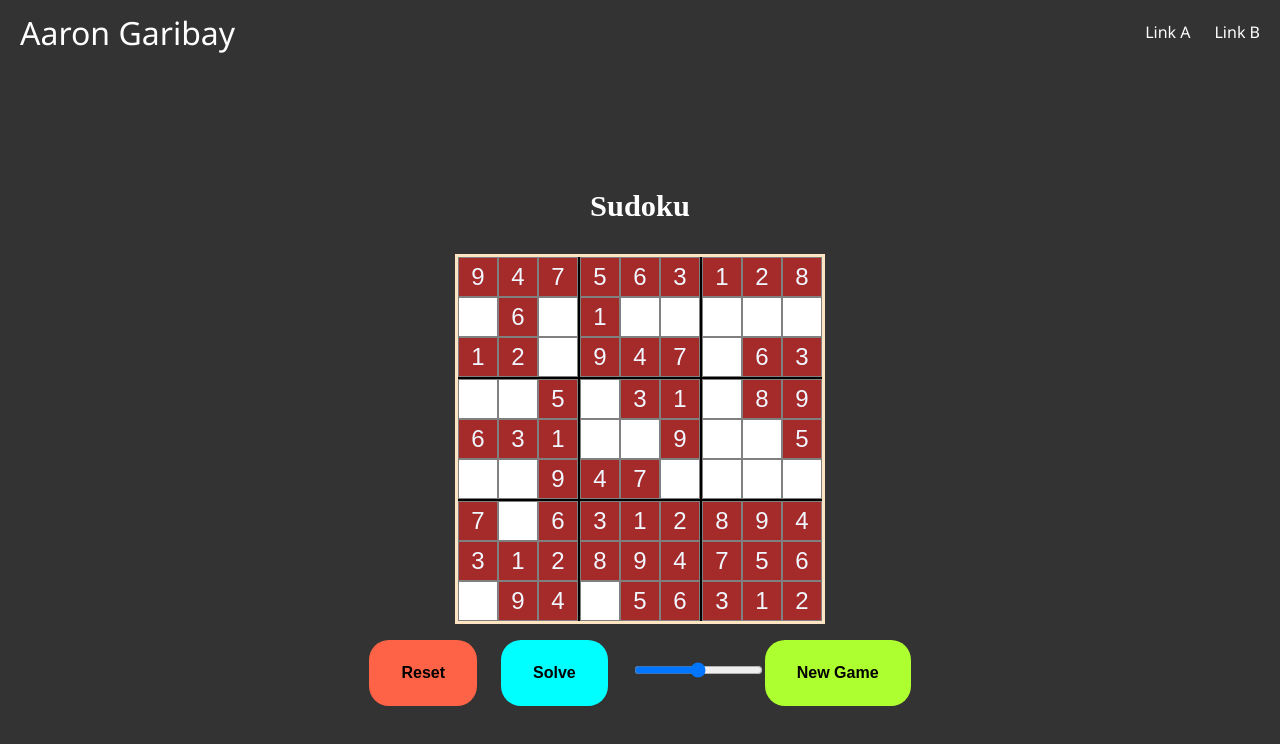
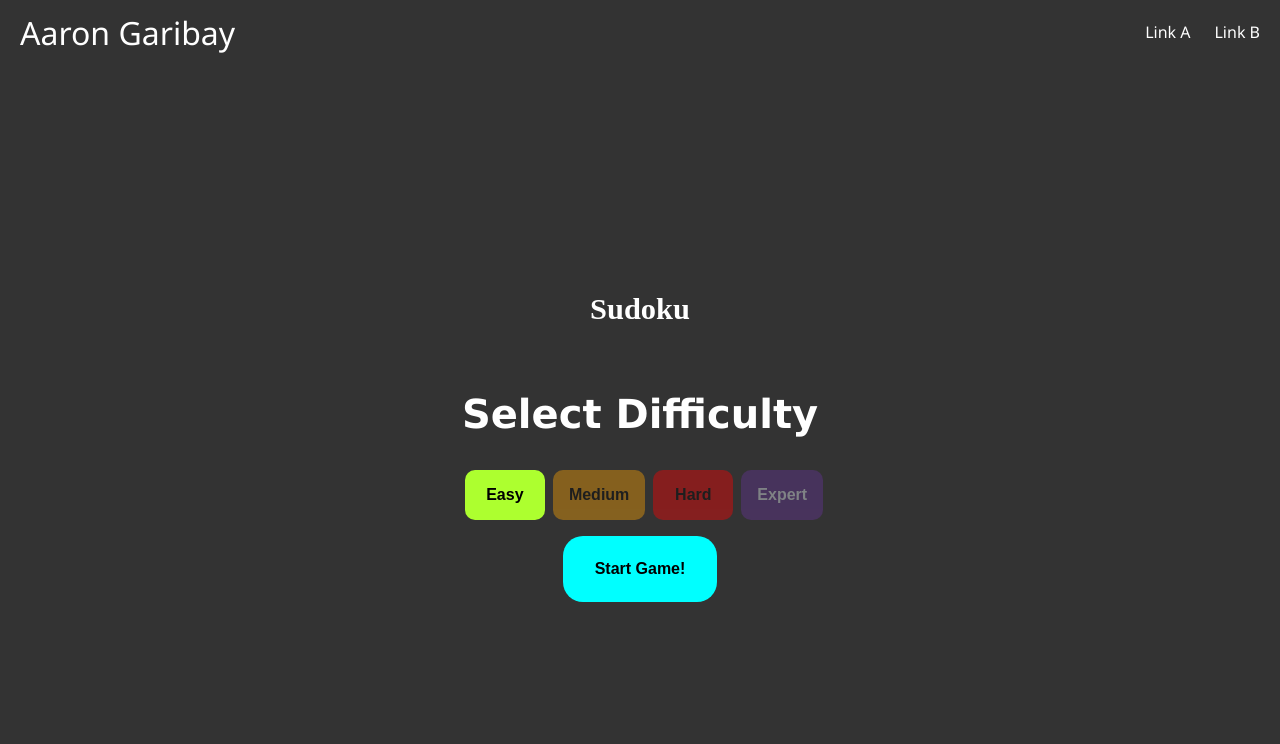
Before and after one commit to aHardReset/sudoku-game-ts, a React (Vite) app: page / in a window 1280 px wide. Shown: the top 744 px of the page. Built offline with nearby package versions, Linux system fonts and the light colour scheme.

Commit message:
difficulty added

```diff
--- a/src/Sudoku.tsx
+++ b/src/Sudoku.tsx
@@ -1,31 +1,51 @@
 import './styles/sudoku.css'
-import React, { useState, useRef } from 'react'
+import React, { useState, useRef, useEffect, ReactElement } from 'react'
 import {
   generateNewBoard,
   isValid,
   emptyCellIdentifier,
   solve,
   isASolvedBoard,
-  isABlockedCell
+  isABlockedCell,
+  getDummyBoard
 } from './engines/sudokuEngine'
 
 import type { Step } from './engines/sudokuEngine'
 
 const minAnimationSpeed = 1000
 const maxAnimationSpeed = 50
-const initBoard = generateNewBoard()
+
+type SolveResults ={
+  wasSolvedAutomatically: boolean,
+  seconds: number,
+  difficulty: number,
+  endBoard: number[][],
+  initBoard: number[][],
+}
+
+type StateMachine = {
+  current: string,
+  previous?: string,
+}
+
 function Sudoku () {
-  const [currentBoard, setCurrentBoard] = useState(getDeepCopy(initBoard))
+  const [currentBoard, setCurrentBoard] = useState(getObjectCopy(generateNewBoard()))
+  const [solveAutomaticallyRequest, setSolveAutomaticallyRequest] = useState(false)
+  const [stateMachine, setStateMachine] = useState<StateMachine>({ current: 'loading' })
   const animationSpeed = useRef(maxAnimationSpeed + Math.round((minAnimationSpeed - maxAnimationSpeed) / 2))
-  const [solveAutomaticallyRequest, setSolveAutomaticallyRequest] = useState(false)
+  const [solveResults, setSolveResults] = useState<SolveResults>({ wasSolvedAutomatically: false, seconds: 0, endBoard: [[]], initBoard: getObjectCopy(currentBoard), difficulty: 0 })
 
-  function getDeepCopy (arr: number[][]) {
+  useEffect(() => {
+    setStateMachine({ current: 'configuration', previous: 'loading' })
+  }, [])
+
+  function getObjectCopy (arr: object) {
     return JSON.parse(JSON.stringify(arr))
   }
 
   function cellInputChange (e: React.ChangeEvent<HTMLInputElement>, row: number, col: number) {
     const val = parseInt(e.target.value) || emptyCellIdentifier
-    const grid = getDeepCopy(currentBoard)
+    const grid = getObjectCopy(currentBoard)
 
     const isValidValue = (val: number) => {
       return val === -1 || (val >= 1 && val <= 9)
@@ -39,11 +59,11 @@ function Sudoku () {
 
   function getClassCell (row: number, col: number): string {
     let classes = 'cell-input'
-    if (isABlockedCell(initBoard, row, col)) {
+    if (isABlockedCell(solveResults.initBoard, row, col)) {
       classes += ' cell-blocked'
     } else if (
       currentBoard[row][col] !== emptyCellIdentifier &&
-      !isValid(getDeepCopy(currentBoard), currentBoard[row][col], row, col)
+      !isValid(getObjectCopy(currentBoard), currentBoard[row][col], row, col)
     ) {
       classes += ' cell-not-valid'
     } else if (isASolvedBoard(currentBoard)) {
@@ -56,7 +76,7 @@ function Sudoku () {
   }
 
   function resetBoard () {
-    setCurrentBoard(getDeepCopy(initBoard))
+    setCurrentBoard(getObjectCopy(solveResults.initBoard))
   }
 
   function sleep (ms: number) {
@@ -65,13 +85,13 @@ function Sudoku () {
 
   function * sudokuBacktracingSteps (steps: Step[]) {
     let currentStep = steps.shift()
-    const stepsBoard = getDeepCopy(initBoard)
+    const stepsBoard = getObjectCopy(solveResults.initBoard)
     while (currentStep !== undefined) {
       const row: number = currentStep.row
       const col: number = currentStep.col
       const val: number = currentStep.val
       stepsBoard[row][col] = val
-      setCurrentBoard(getDeepCopy(stepsBoard))
+      setCurrentBoard(getObjectCopy(stepsBoard))
       yield
       currentStep = steps.shift()
     }
@@ -91,10 +111,9 @@ function Sudoku () {
 
   async function solveBoard () {
     if (solveAutomaticallyRequest === false) {
-      // setCurrentBoard(initBoard);
       setSolveAutomaticallyRequest(true)
       const solvedBoardSteps: Step[] = []
-      const solvedBoard = solve(initBoard, solvedBoardSteps)
+      const solvedBoard = solve(solveResults.initBoard, solvedBoardSteps)
       if (isASolvedBoard(solvedBoard)) {
         sudokuBacktracingAnimation(solvedBoardSteps)
       }
@@ -112,6 +131,73 @@ function Sudoku () {
     window.location.reload()
   }
 
+  function loadingState (): ReactElement[] {
+    const loadingAnimation = () => {
+      return (
+        <div className="loading">
+          <div className="loading-text">Loading...</div>
+        </div>
+      )
+    }
+
+    const elements = []
+    elements.push(loadingAnimation())
+    return elements
+  }
+
+  function configurationState (): ReactElement[] {
+    const goToOnGameState = () => {
+      const newBoard = generateNewBoard(solveResults.difficulty)
+      setSolveResults({ wasSolvedAutomatically: false, seconds: 0, endBoard: newBoard, initBoard: newBoard, difficulty: solveResults.difficulty })
+      setCurrentBoard(newBoard)
+      setStateMachine({ current: 'onGame', previous: stateMachine.current })
+    }
+    const getDifficultyClass = (difficulty: string) => {
+      let classes = 'difficulty-button'
+      if (difficulty !== 'easy') {
+        classes += ' difficulty-button-' + difficulty
+      }
+      return classes
+    }
+    const changeDifficulty = (difficulty: number) => {
+      console.log(difficulty)
+      solveResults.difficulty = difficulty
+      setSolveResults(getObjectCopy(solveResults))
+    }
+
+    const difficulties = ['easy', 'medium', 'hard', 'expert'].map((difficulty, index) => {
+      return (
+        <button className={getDifficultyClass(difficulty) + (solveResults.difficulty === index ? ' difficulty-button-selected' : '')} key={index} onClick={() => changeDifficulty(index)}>
+          {difficulty.charAt(0).toUpperCase() + difficulty.slice(1)}
+        </button>
+      )
+    })
+
+    const difficultiesButtons = () => {
+      return (
+        <div>
+          <h2 className='uiText'>Select Difficulty</h2>
+          {difficulties}
+        </div>
+      )
+    }
+
+    const startGameButton = () => {
+      return (
+        <div className='button-container'>
+          <button className="controls-button" onClick={goToOnGameState}>Start Game!</button>
+        </div>
+      )
+    }
+
+    const elements = []
+    elements.push(difficultiesButtons())
+    elements.push(startGameButton())
+    return elements
+  }
+
+  function onGameState (): ReactElement[] {
+    const boardLayout = () => {
       const board = [0, 1, 2, 3, 4, 5, 6, 7, 8].map((row, rIdx) => {
         return (
           <tr key={rIdx} className={(row + 1) % 3 === 0 ? 'bBorder' : ''}>
@@ -123,7 +209,7 @@ function Sudoku () {
                   value={currentBoard[row][col] !== emptyCellIdentifier ? currentBoard[row][col] : ''}
                   className={getClassCell(row, col)}
                   disabled={
-                isABlockedCell(initBoard, row, col) || solveAutomaticallyRequest || isASolvedBoard(currentBoard)
+                    isABlockedCell(solveResults.initBoard, row, col) || solveAutomaticallyRequest || isASolvedBoard(currentBoard)
                   }
                 />
               )
@@ -136,15 +222,15 @@ function Sudoku () {
           </tr>
         )
       })
-
       return (
-    <div className="sudoku">
-      <div className="header">
-        <h3>Sudoku</h3>
         <table>
           <tbody>{board}</tbody>
         </table>
+      )
+    }
 
+    const onGameButtons = () => {
+      return (
         <div className="button-container">
           {solveAutomaticallyRequest
             ? (
@@ -163,6 +249,35 @@ function Sudoku () {
             New Game
           </button>
         </div>
+      )
+    }
+
+    const elements = []
+    elements.push(boardLayout())
+    elements.push(onGameButtons())
+
+    return elements
+  }
+
+  function StateMachineComponent (): ReactElement[] {
+    switch (stateMachine.current) {
+      case 'loading':
+        return loadingState()
+      case 'configuration':
+        return configurationState()
+      case 'onGame':
+        return onGameState()
+
+      default:
+        return loadingState()
+    }
+  }
+
+  return (
+    <div className="sudoku">
+      <div className="header">
+        <h3>Sudoku</h3>
+        {StateMachineComponent()}
       </div>
     </div>
   )
--- a/src/engines/sudokuEngine.ts
+++ b/src/engines/sudokuEngine.ts
@@ -15,7 +15,7 @@ function getDummyBoard (): number[][] {
     [9, -1, 7, 4, -1, -1, -1, -1, -1],
     [-1, 4, 5, -1, -1, -1, 2, -1, 9],
     [-1, -1, -1, -1, 3, -1, -1, 7, -1]
-  ];
+  ]
 }
 
 function shuffle (array: Array<number>) {
@@ -32,18 +32,23 @@ function shuffle (array: Array<number>) {
     [array[currentIndex], array[randomIndex]] = [
       array[randomIndex],
       array[currentIndex]
-    ];
+    ]
   }
 
   return array
 }
 
-function generateNewBoard (): number[][] {
+function generateNewBoard (difficulty?: number): number[][] {
   const base = 3
   const side = base * base
   const gameSpace = [1, 2, 3, 4, 5, 6, 7, 8, 9]
   const emptiesByDifficulty = [26, 30, 35, 41]
-  const difficulty = 0
+  if (difficulty !== undefined) {
+    if (difficulty >= emptiesByDifficulty.length) {
+      difficulty = 0
+    }
+  }
+  difficulty = difficulty || 0
 
   const pattern = (row: number, col: number) =>
     (base * (row % base) + Math.floor(row / base) + col) % side
@@ -138,7 +143,7 @@ function isValid (
       }
     }
     return true
-  };
+  }
 
   const checkCol = (): boolean => {
     for (let idx = 0; idx < currentBoard.length; idx++) {
@@ -147,7 +152,7 @@ function isValid (
       }
     }
     return true
-  };
+  }
 
   const checkSquare = (): boolean => {
     const startIdxR: number = rowIdx - (rowIdx % 3)
@@ -165,7 +170,7 @@ function isValid (
       }
     }
     return true
-  };
+  }
 
   return checkRow() && checkCol() && checkSquare()
 }
@@ -246,5 +251,5 @@ export {
   findNextEmpty,
   isABlockedCell,
   getDummyBoard
-};
+}
 export type { Step }
--- a/src/styles/sudoku.css
+++ b/src/styles/sudoku.css
@@ -65,6 +65,40 @@ input[type=number] {
   margin-top: 2vh;
 }
 
+.uiText {
+  font-size: 5vh;
+  font-family: 'Lucida Sans', 'Lucida Sans Regular', 'Lucida Grande', 'Lucida Sans Unicode', Geneva, Verdana, sans-serif;
+}
+
+.difficulty-button {
+  background-color: greenyellow;
+  min-width: 10vh;
+  font-weight: bold;
+  padding: 2vh 2vh;
+  border: none;
+  border-radius: 10px;
+  font-size: 2vh;
+  margin-left: 1vh;
+  opacity: 0.4;
+  transition: 0.3s;
+}
+
+.difficulty-button:hover {opacity: 1}
+.difficulty-button-selected {opacity: 1}
+
+.difficulty-button-medium {
+  background-color: orange;
+}
+
+.difficulty-button-hard {
+  background-color: red;
+}
+
+.difficulty-button-expert{
+  background-color: rebeccapurple;
+  color: aliceblue;
+}
+
 .controls-button {
   background-color: aqua;
   font-weight: bold;
```
Lines whose indentation alone changed are shown as unchanged.
